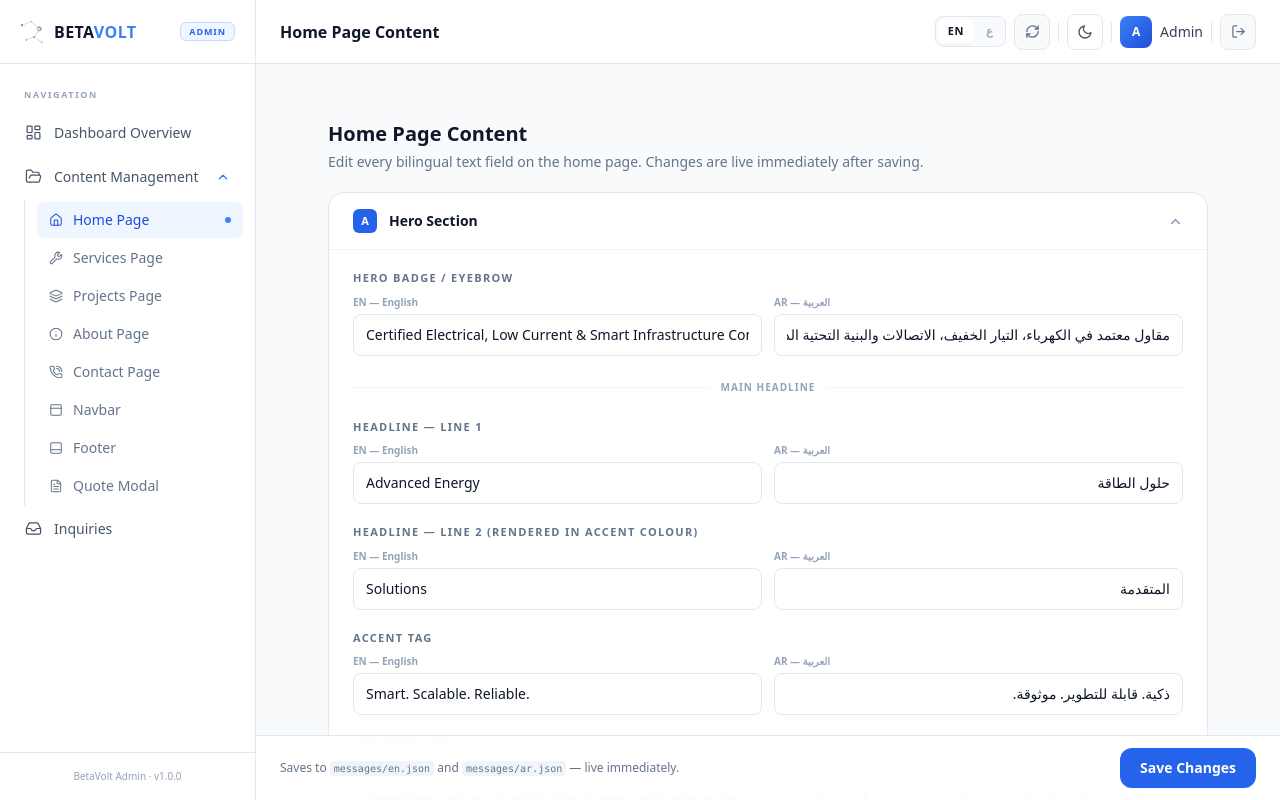
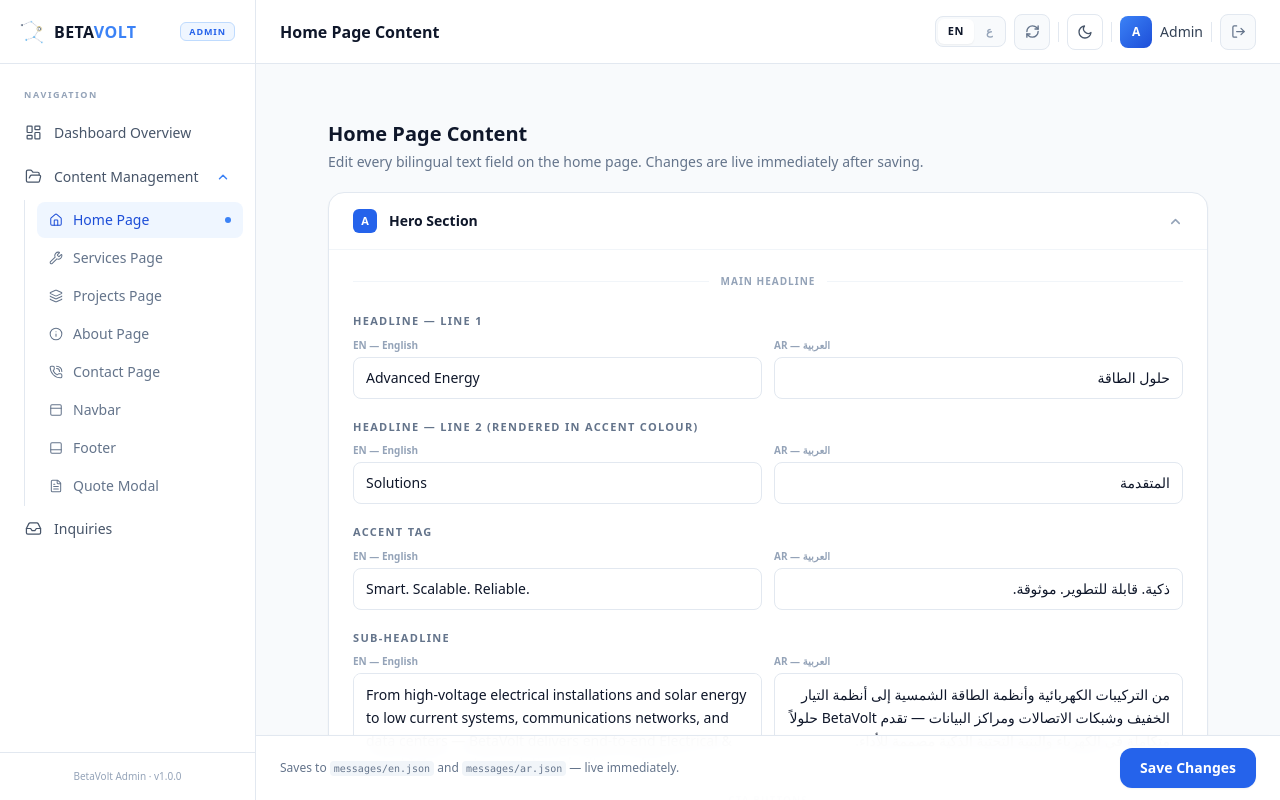
Before and after one commit to ahmdxsdk/betavolt, a Next.js app: page /admin/content/home in a window 1280 px wide. Shown: the top 800 px of the page. Built offline with nearby package versions, Linux system fonts and the light colour scheme; no server answers.

Commit message:
admin panel 7

```diff
--- a/app/admin/content/home/page.tsx
+++ b/app/admin/content/home/page.tsx
@@ -292,14 +292,6 @@ export default function HomeContentPage() {
       {/* ── A — Hero ─────────────────────────────────────── */}
       <SectionCard title={t.sectionA} badge="A" defaultOpen>
 
-        <BiField
-          label={t.heroBadge}
-          valueEn={en('hero', 'badge')}         valueAr={ar('hero', 'badge')}
-          onEn={v => setEn('hero', 'badge', v)} onAr={v => setAr('hero', 'badge', v)}
-          placeholderEn="Certified Electrical, Low Current & Smart Infrastructure Contractor"
-          placeholderAr="مقاول معتمد في الكهرباء والتيار الخفيف والبنية التحتية الذكية"
-        />
-
         <FieldDivider label={t.headlineDiv} />
 
         <BiField
```
